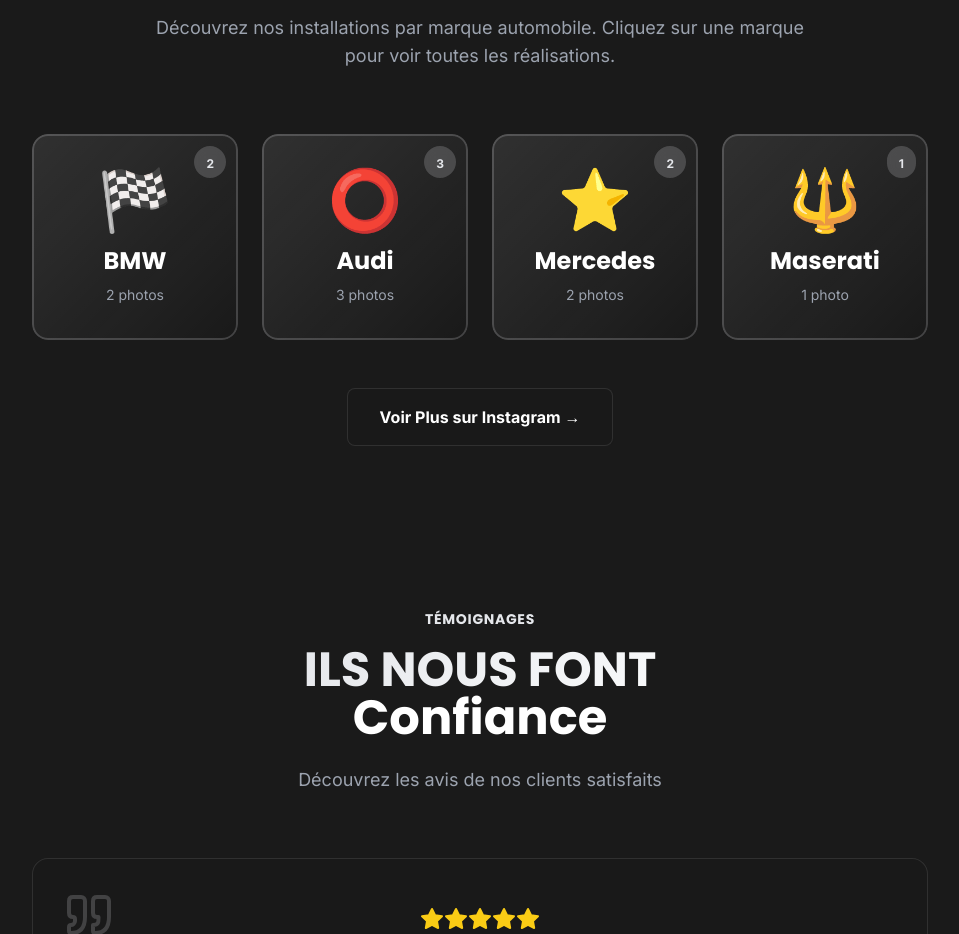
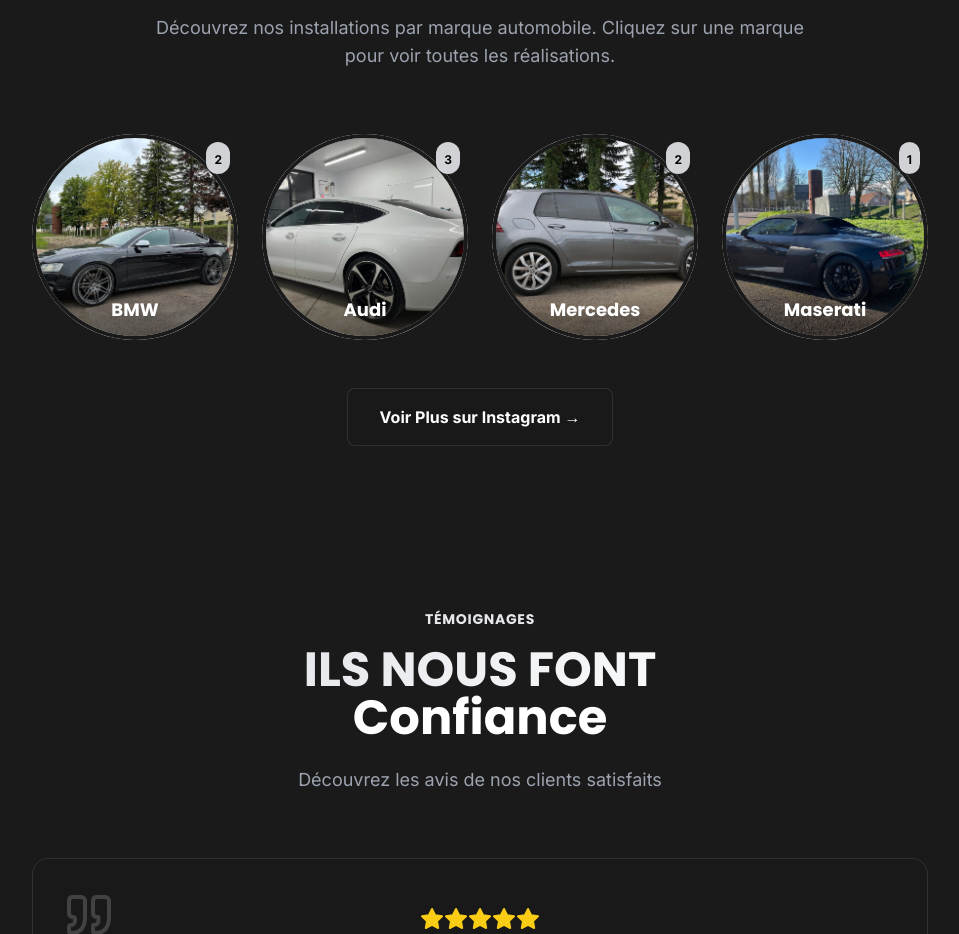
Before and after one commit to Mossab28/multiplexauto, a React (Vite) app: page / in a window 1280 px wide. Shown: the part 3800-4734 px from the top of the page, without its empty margins (160-1119 px from the left). Built offline with nearby package versions, Linux system fonts and the light colour scheme.

Commit message:
feat: galerie style Instagram Stories avec aperçus d'images dans les bulles

```diff
--- a/src/components/BrandGallery.jsx
+++ b/src/components/BrandGallery.jsx
@@ -90,26 +90,36 @@
             <button
               key={index}
               onClick={() => openBrandGallery(brand)}
-              className="group relative overflow-hidden rounded-2xl aspect-square cursor-pointer animate-slide-up hover-lift"
+              className="group relative cursor-pointer animate-slide-up"
               style={{ animationDelay: `${index * 0.1}s` }}
             >
-              <div className="absolute inset-0 bg-gradient-to-br from-white/10 to-transparent group-hover:from-white/20 transition-all duration-300" />
-              <div className="absolute inset-0 border-2 border-silver-accent/20 group-hover:border-silver-accent/40 rounded-2xl transition-all duration-300" />
+              <div className="relative">
+                {/* Bordure style Instagram Stories */}
+                <div className="absolute inset-0 rounded-full bg-gradient-to-tr from-silver-accent via-white to-silver-accent p-1 group-hover:p-[5px] transition-all duration-300">
+                  <div className="w-full h-full rounded-full bg-matte-black" />
+                </div>
 
-              <div className="relative h-full flex flex-col items-center justify-center p-6">
-                <div className="text-6xl mb-4 transform group-hover:scale-110 transition-transform duration-300">
-                  {brand.logo}
+                {/* Image de prévisualisation */}
+                <div className="relative aspect-square rounded-full overflow-hidden border-4 border-matte-black">
+                  <img
+                    src={brand.images[0]}
+                    alt={brand.name}
+                    className="w-full h-full object-cover transform group-hover:scale-110 transition-transform duration-500"
+                  />
+                  <div className="absolute inset-0 bg-gradient-to-t from-black/60 via-transparent to-transparent" />
+
+                  {/* Nom de la marque en overlay */}
+                  <div className="absolute bottom-0 left-0 right-0 p-3 text-center">
+                    <h3 className="text-lg font-racing font-bold text-white drop-shadow-lg">
+                      {brand.name}
+                    </h3>
+                  </div>
                 </div>
-                <h3 className="text-2xl font-racing font-bold text-white group-hover:text-silver-accent transition-colors duration-300">
-                  {brand.name}
-                </h3>
-                <p className="text-sm text-gray-400 mt-2">
-                  {brand.images.length} photo{brand.images.length > 1 ? 's' : ''}
-                </p>
-              </div>
 
-              <div className="absolute top-3 right-3 bg-silver-accent/20 backdrop-blur-sm px-3 py-1 rounded-full">
-                <span className="text-xs font-bold text-silver-accent">{brand.images.length}</span>
+                {/* Badge nombre de photos */}
+                <div className="absolute top-2 right-2 bg-silver-accent/90 backdrop-blur-sm px-2 py-1 rounded-full">
+                  <span className="text-xs font-bold text-black">{brand.images.length}</span>
+                </div>
               </div>
             </button>
           ))}
```
